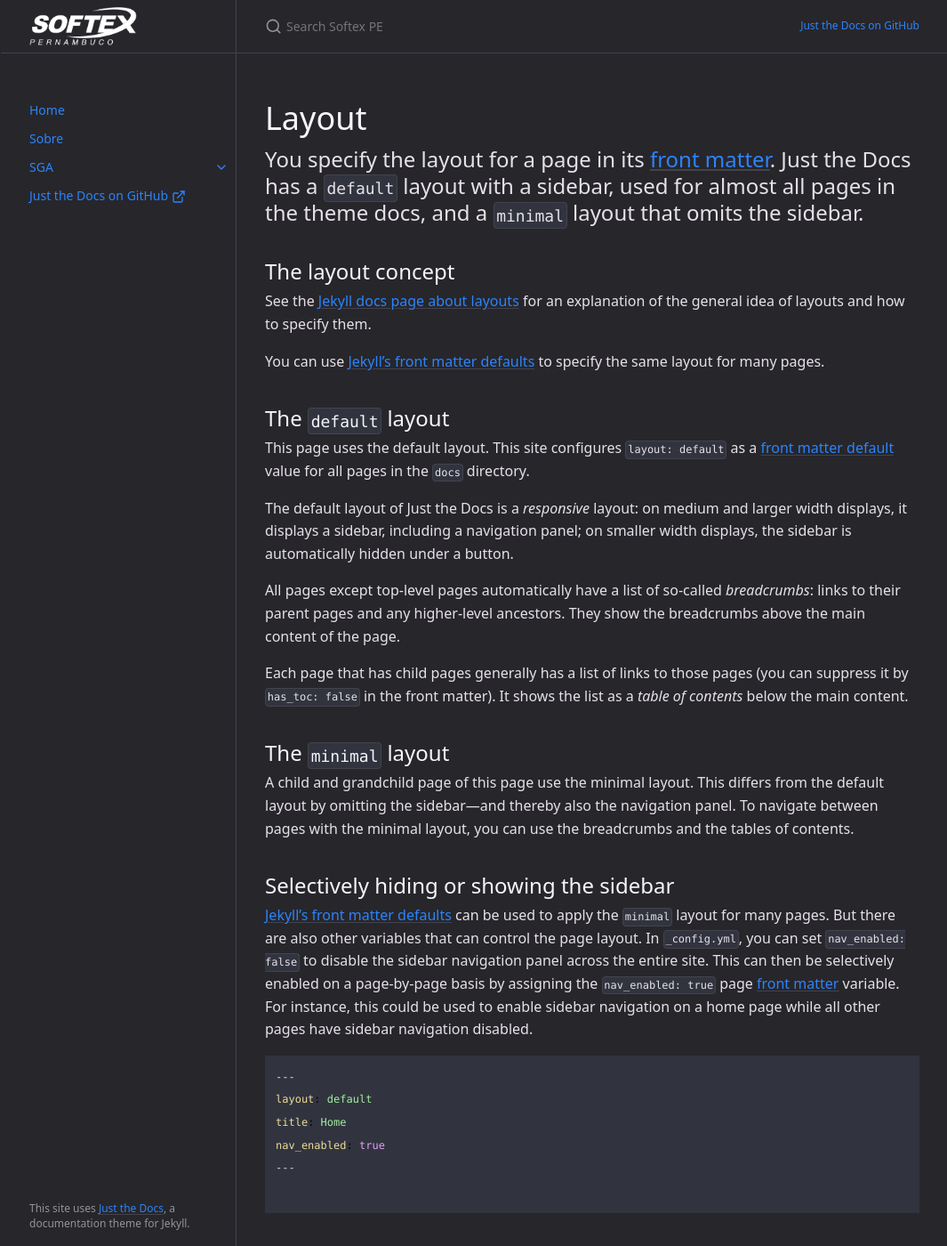
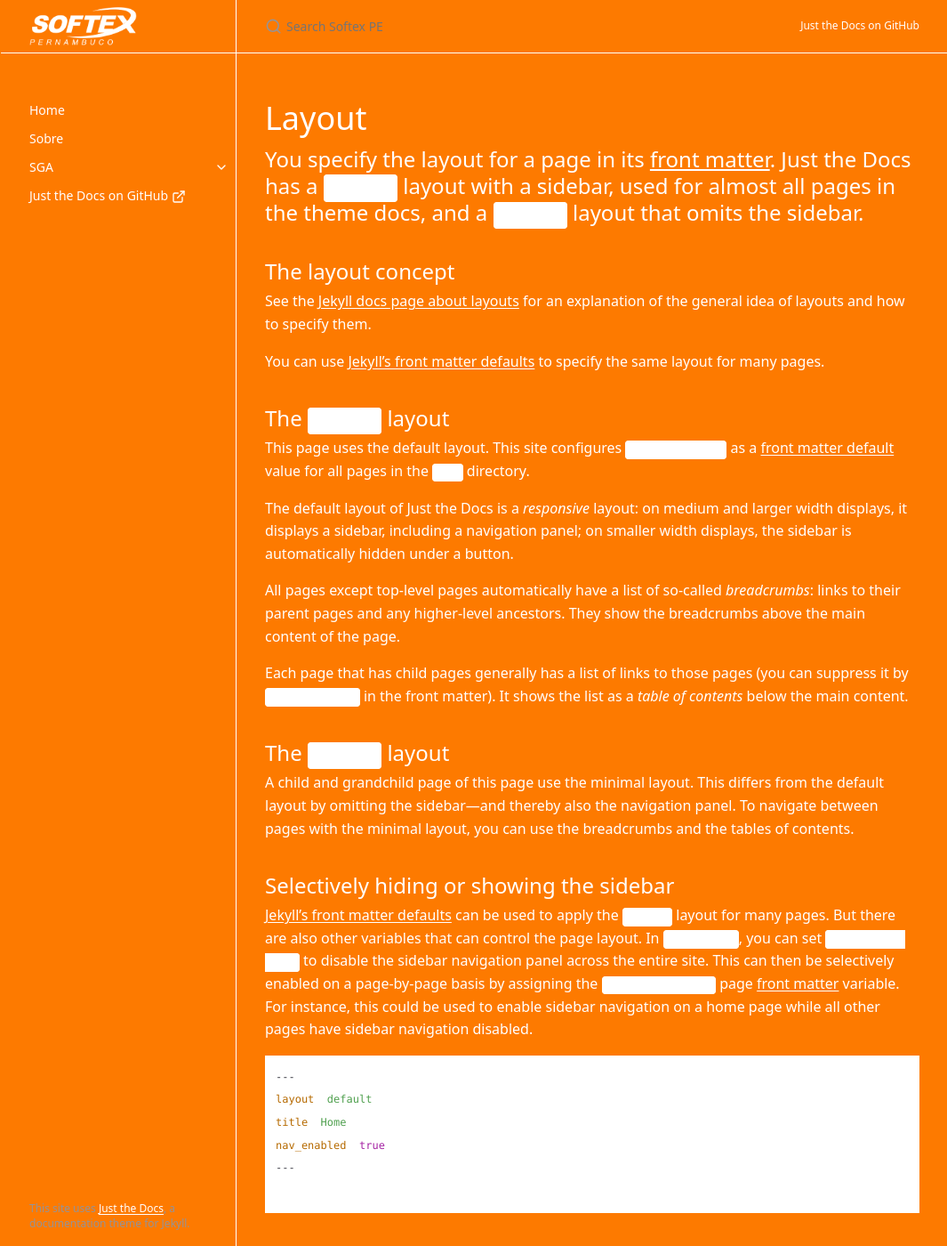
Before and after one commit to ArthurRaphael/softexfaqsga.github.io, a Jekyll site: the page built from docs/layout/layout.md, in a window 1280 px wide and 1400 px high. Shown: the whole window at 89% size, without its empty margins (106-1171 px from the left). Built offline with Jekyll 4.4.1, drawn with Linux system fonts in a browser that asks for light colours; cached includes are drawn as plain includes.

Commit message:
Testando cores novas

```diff
--- a/_config.yml
+++ b/_config.yml
@@ -158,7 +158,7 @@ gh_edit_branch: "main" # the branch that your docs is served from
 gh_edit_view_mode: "tree" # "tree" or "edit" if you want the user to jump into the editor immediately
 
 # Color scheme currently only supports "dark", "light"/nil (default), or a custom scheme that you define
-color_scheme: dark
+color_scheme: orange
 
 callouts_level: quiet # or loud
 callouts:
--- /dev/null
+++ b/_sass/color_schemes/orange.scss
@@ -0,0 +1,36 @@
+
+$body-background-color: #fd7a00;
+$body-heading-color: #ffffff;
+$body-text-color: #ffff;
+$link-color: #ffff;
+$nav-child-link-color: #ece6e0;
+$sidebar-color: #fd7a00;
+$base-button-color: #ffff;
+$btn-primary-color: #ffff;
+$code-background-color: #ffffff; // OneDarkJekyll default for syntax-one-dark-vivid
+$code-linenumber-color: #ffffff; // OneDarkJekyll .nf for syntax-one-dark-vivid
+$feedback-color: rgb(202, 200, 200) ;
+$table-background-color: #ffff;
+$search-background-color: #ffff;
+$search-result-preview-color: #ffff;
+$border-color: #ffff;
+
+
+
+
+
+//$body-background-color: #fd7a00;
+//$body-heading-color: #ffffff ;
+//$link-color: $blue-000;
+//$body-text-color: #ffffff;
+//$primary-color: #fd7a00;
+//$feedback-color: darken($sidebar-color, 1%);
+//$table-background-color: #fd7a00;
+//$secondary-color: #fd7a00;
+//$border-color: #ffffff;
+//$link-color: #f0ebeb;
+//$btn-primary-color: #fd7a00;
+//$btn-primary-text-color: #fd7a00;
+//$sidebar-color: #fd7a00;
+//$base-button-color: #fd7a00;
+//$nav-child-link-color: #fd7a00;
```
